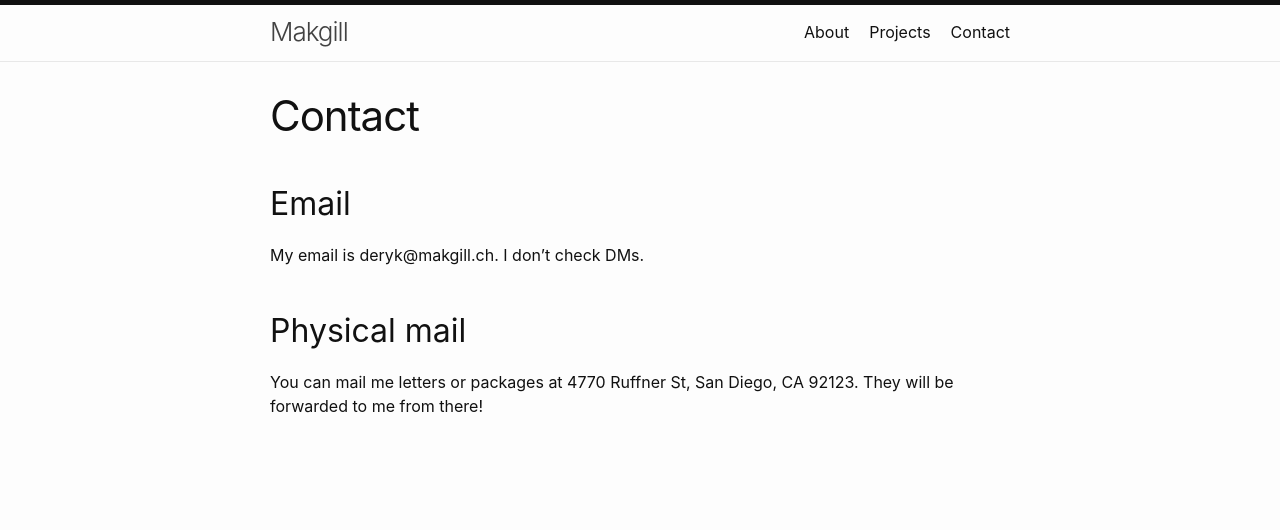
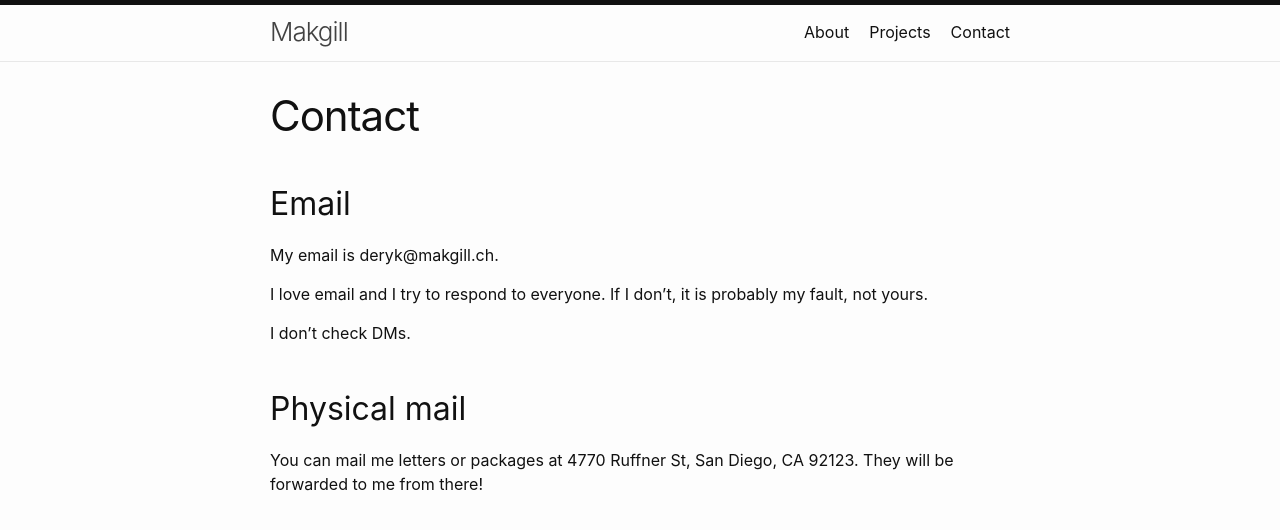
Before and after one commit to derykmakgill/krawisz, a Jekyll site: the page built from contact.md, in a window 1280 px wide. Shown: the top 530 px of the page. Built offline with Jekyll 4.4.1, drawn with Linux system fonts in a browser that asks for light colours.

Commit message:
Update contact.md

```diff
--- a/contact.md
+++ b/contact.md
@@ -5,7 +5,11 @@ title: Contact
 
 ## Email
 
-My email is deryk@makgill.ch. I don't check DMs.
+My email is deryk@makgill.ch.
+
+I love email and I try to respond to everyone. If I don't, it is probably my fault, not yours.
+
+I don't check DMs.
 
 ## Physical mail
 
```
